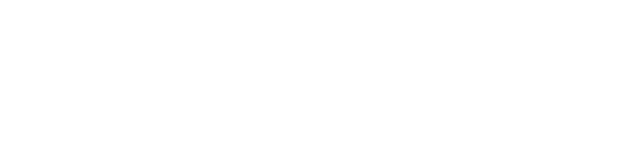
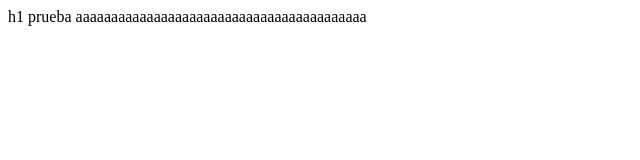
Before and after one commit to Vantiax-Edisson/EdissonPruebaRappi, a plain HTML site: page index.html in a window 1280 px wide. Shown: the whole page, without its empty margins (0-640 px from the left). Drawn offline with Linux system fonts and the light colour scheme.

Commit message:
Update index.html

```diff
--- a/index.html
+++ b/index.html
@@ -6,6 +6,6 @@
     <title>Document</title>
 </head>
 <body>
-
+    h1 prueba aaaaaaaaaaaaaaaaaaaaaaaaaaaaaaaaaaaaaaaaa
 </body>
 </html>
```
